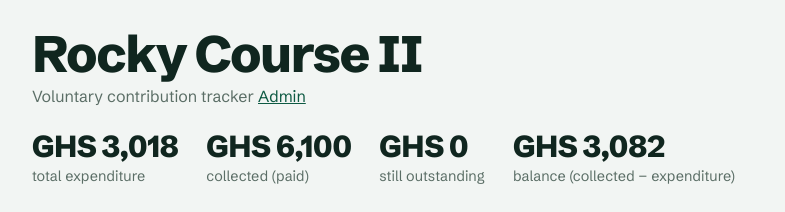
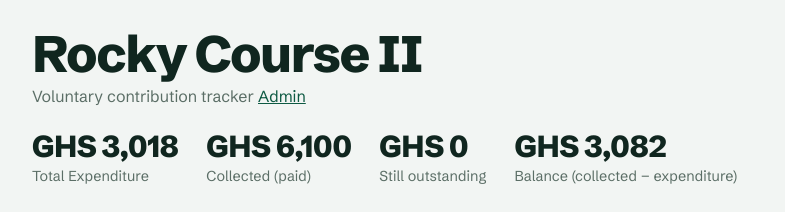
Before and after one commit to ishmaelow-code/rocky-contributions, a plain HTML site: page index.html in a window 1280 px wide. Shown: the top 212 px of the page, 194-979 px from the left. Drawn offline with Linux system fonts and the light colour scheme.

Commit message:
Update expenditure section labels in index.html

```diff
--- a/index.html
+++ b/index.html
@@ -88,10 +88,10 @@ footer{color:var(--mute);font-size:.85rem;margin:16px 0}
   <h1>Rocky Course II</h1>
   <p class="sub">Voluntary contribution tracker <span id="adm"></span> <button class="link" id="adminTop">Admin</button></p>
   <div class="stats">
-   <div><div id="expslot"></div><span>total expenditure</span></div>
-   <div><b id="tot">GHS 0</b><span>collected (paid)</span></div>
-   <div><b id="out2">GHS 0</b><span>still outstanding</span></div>
-   <div><b id="bal">GHS 0</b><span>balance (collected − expenditure)</span></div>
+   <div><div id="expslot"></div><span>Total Expenditure</span></div>
+   <div><b id="tot">GHS 0</b><span>Collected (paid)</span></div>
+   <div><b id="out2">GHS 0</b><span>Still outstanding</span></div>
+   <div><b id="bal">GHS 0</b><span>Balance (collected − expenditure)</span></div>
    <div><b id="cnt">0 of 0</b><span>members have paid</span></div>
   </div>
   <div class="blocks" id="blocks" aria-label="One block per member; gold means paid"></div>
```
